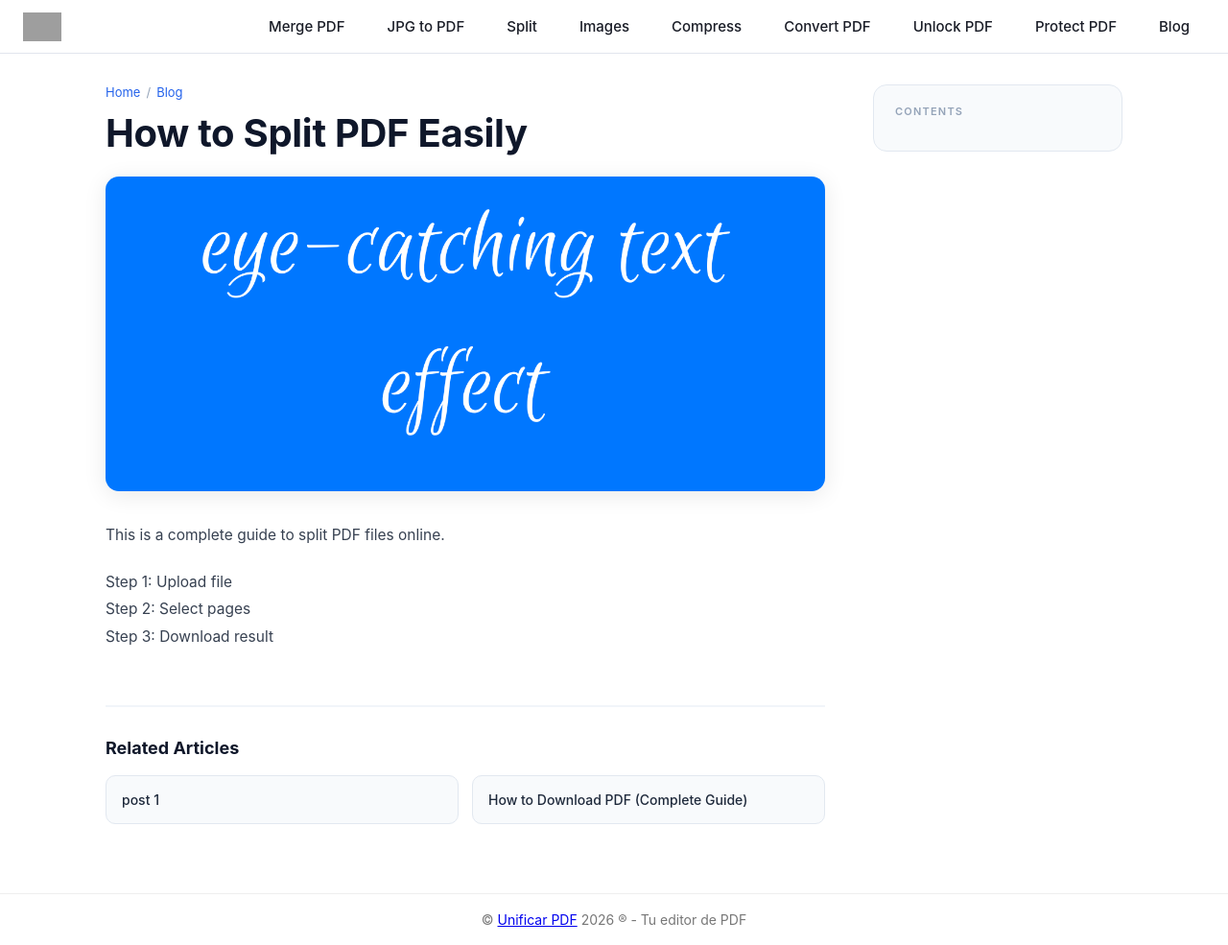
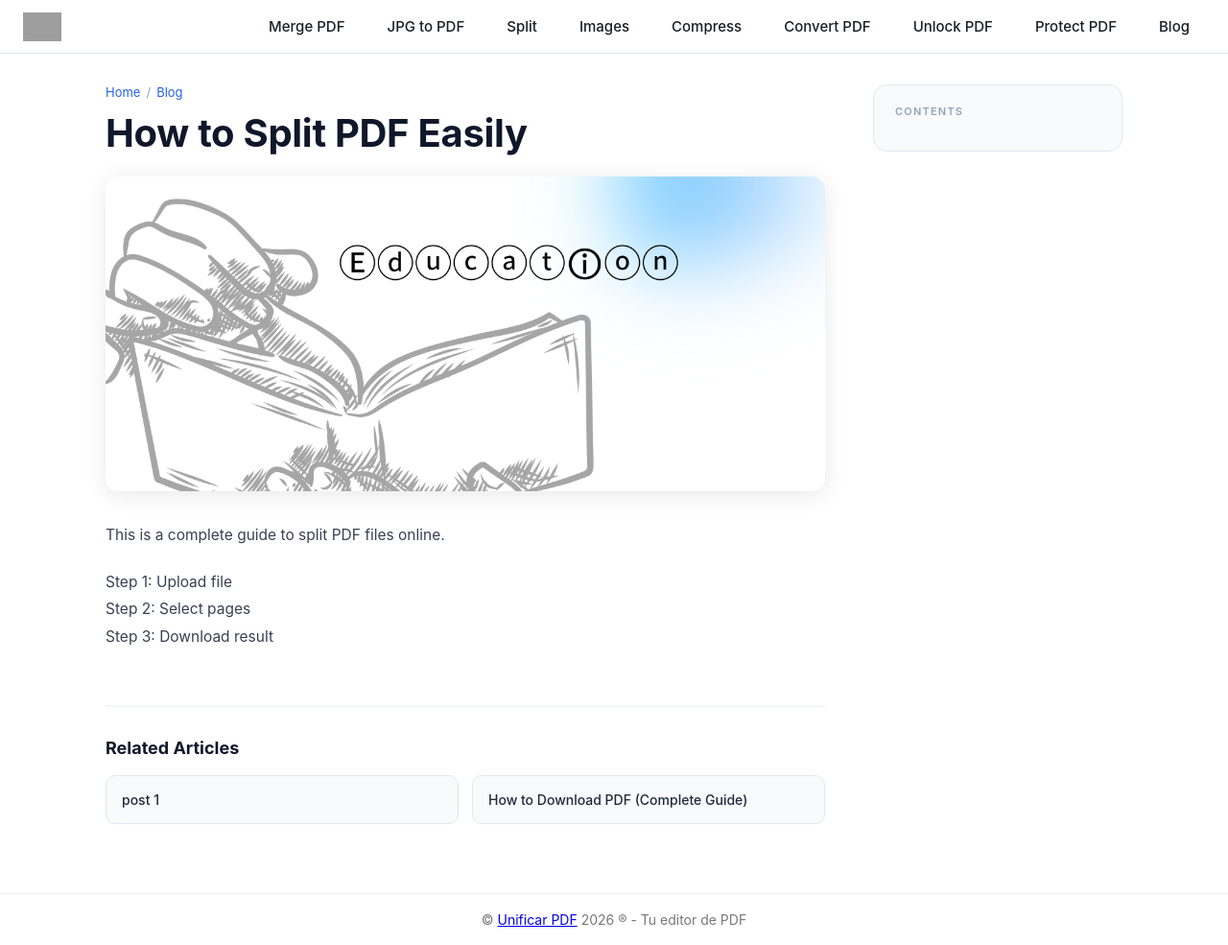
Before and after one commit to rforrupesh/pdf, a Jekyll site: the page built from _posts/2026-04-28-why-to-download-pdf.md, in a window 1280 px wide. Shown: the whole page at 96% size. Built offline with Jekyll 4.4.1, drawn with Linux system fonts in a browser that asks for light colours; grey boxes are pictures that could not be loaded.

Commit message:
Update 2026-04-28-why-to-download-pdf.md

```diff
--- a/_posts/2026-04-28-why-to-download-pdf.md
+++ b/_posts/2026-04-28-why-to-download-pdf.md
@@ -2,7 +2,7 @@
 layout: post
 title: "How to Split PDF Easily"
 description: "Downloading a PDF ensures document formatting remains identical across all devices and operating systems"
-thumbnail: /assets/img/Fancy-Text-Style.png
+thumbnail: /assets/img/Education.png
 
 ---
 
```
